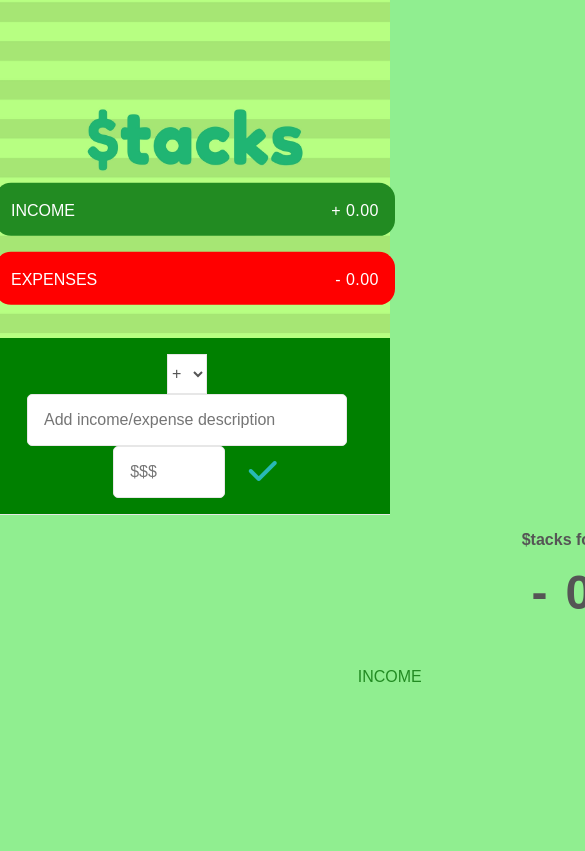
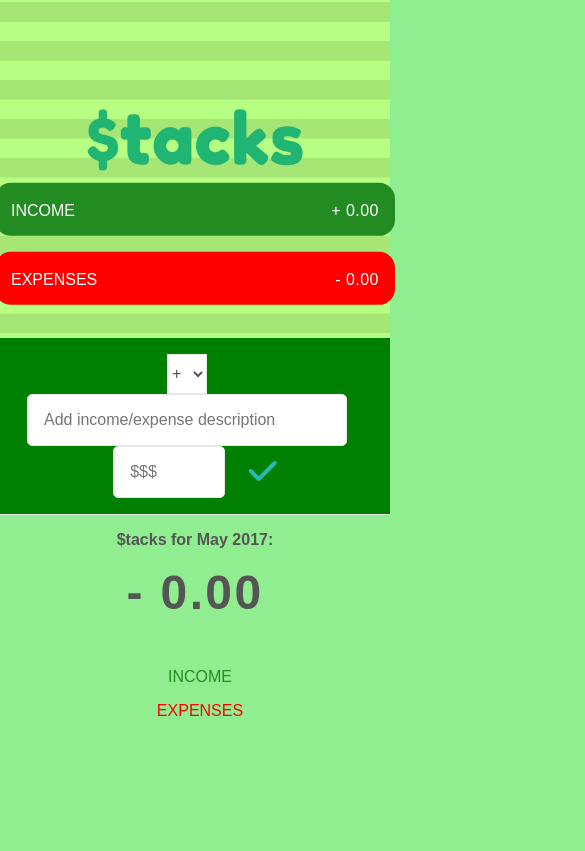
Before and after one commit to tylerbyte-tiy/final-project, a plain HTML site: page index.html in a window 390 px wide. Shown: the top 851 px of the page, 585 px wide, since content can reach past the window. Drawn offline with Linux system fonts and the light colour scheme.

Commit message:
fix (minor) Fix width to make bottom more responsive

```diff
--- a/index.html
+++ b/index.html
@@ -2,6 +2,7 @@
 <html lang="en">
   <head>
     <meta charset="UTF-8">
+    <meta name="viewport" content="width=device-width, initial-scale=1.0">
     <title>$tacks</title>
     <link rel="stylesheet" href="./styles/main.css">
   </head>
--- a/styles/main.css
+++ b/styles/main.css
@@ -173,7 +173,7 @@ body {
 /*LISTS*/
 
 .container {
-    width: 75em;
+    width: auto;
     margin: 1em auto;
     height: 20em;
   }
```
